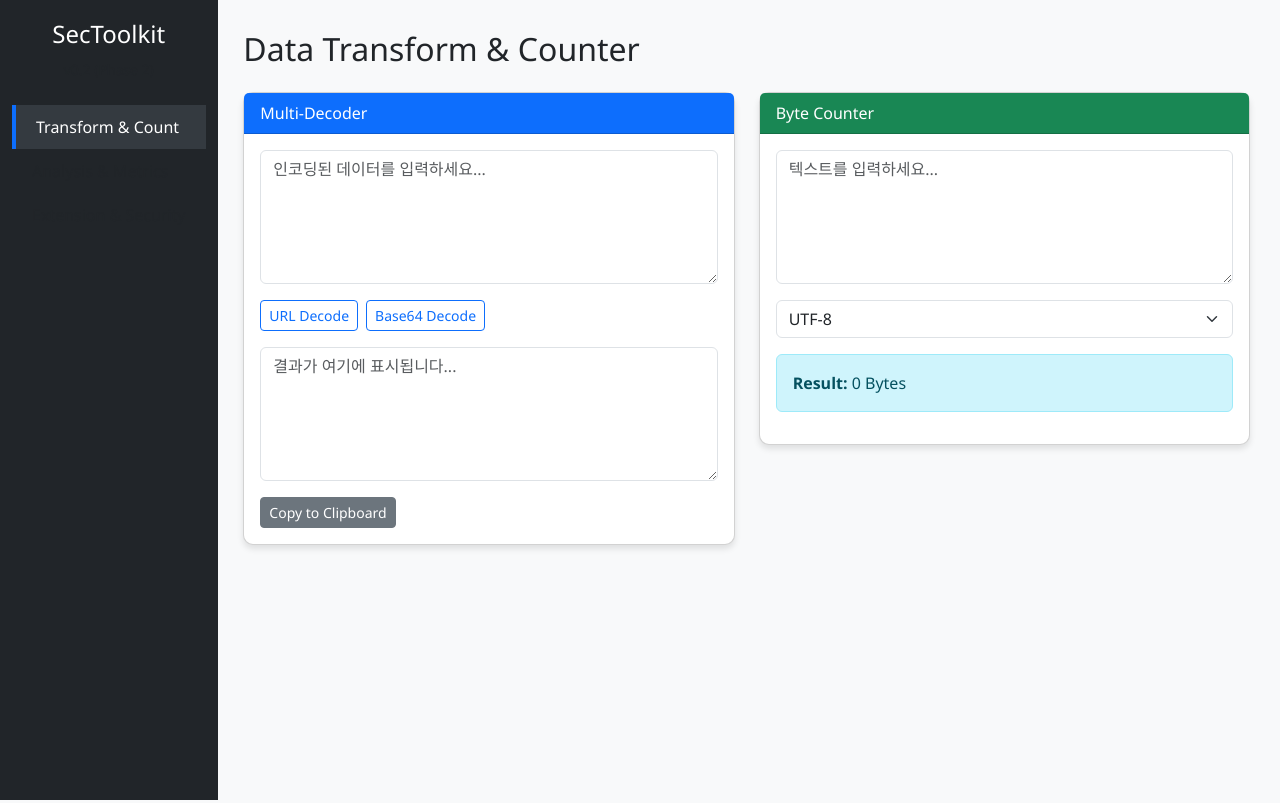
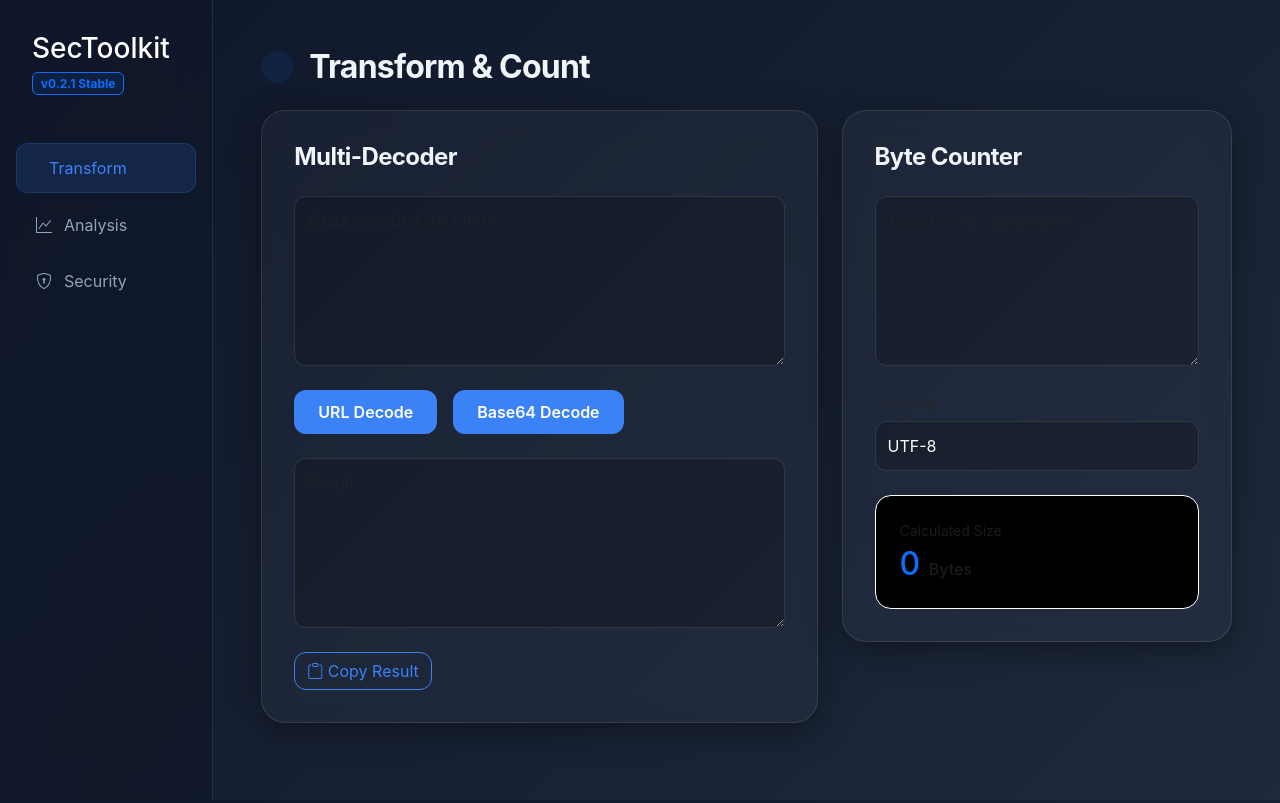
Before and after one commit to khunseop/SecToolkit, a FastAPI app: page / in a window 1280 px wide. Run offline with FastAPI, Linux system fonts and the light colour scheme; some libraries are stand-ins or nearby versions.

Commit message:
style: overhaul UI with glassmorphism and minimalist SPA design

```diff
--- a/templates/index.html
+++ b/templates/index.html
@@ -3,119 +3,255 @@
 <head>
     <meta charset="UTF-8">
     <meta name="viewport" content="width=device-width, initial-scale=1.0">
-    <title>SecToolkit - 폐쇄망 보안 분석 도구</title>
+    <title>SecToolkit | Modern Security Utility</title>
     <link href="/static/css/bootstrap.min.css" rel="stylesheet">
+    <link rel="stylesheet" href="https://cdn.jsdelivr.net/npm/bootstrap-icons@1.11.3/font/bootstrap-icons.min.css">
     <style>
-        body { font-family: 'Segoe UI', Tahoma, Geneva, Verdana, sans-serif; background-color: #f8f9fa; }
-        .sidebar { min-height: 100vh; background-color: #212529; padding-top: 20px; position: fixed; width: inherit; z-index: 100; }
-        .sidebar a { color: #adb5bd; padding: 10px 20px; display: block; text-decoration: none; transition: 0.3s; cursor: pointer; }
-        .sidebar a:hover, .sidebar a.active { color: white; background-color: #343a40; border-left: 4px solid #0d6efd; }
-        .main-content { margin-left: 16.666667%; padding: 30px; }
-        .card { border-radius: 10px; box-shadow: 0 4px 6px rgba(0,0,0,0.1); margin-bottom: 20px; }
-        .section { display: none; }
+        :root {
+            --glass-bg: rgba(255, 255, 255, 0.03);
+            --glass-border: rgba(255, 255, 255, 0.1);
+            --accent-color: #3b82f6;
+            --bg-gradient: linear-gradient(135deg, #0f172a 0%, #1e293b 100%);
+        }
+
+        body {
+            background: var(--bg-gradient);
+            background-attachment: fixed;
+            color: #f1f5f9;
+            font-family: 'Inter', -apple-system, system-ui, sans-serif;
+            min-height: 100vh;
+            margin: 0;
+            overflow-x: hidden;
+        }
+
+        /* Glassmorphism Sidebar */
+        .sidebar {
+            background: rgba(15, 23, 42, 0.8);
+            backdrop-filter: blur(20px);
+            border-right: 1px solid var(--glass-border);
+            height: 100vh;
+            position: fixed;
+            padding: 2rem 1rem;
+            z-index: 1000;
+        }
+
+        .nav-link {
+            color: #94a3b8;
+            border-radius: 12px;
+            padding: 12px 20px;
+            margin-bottom: 8px;
+            transition: all 0.3s ease;
+            display: flex;
+            align-items: center;
+            gap: 12px;
+            cursor: pointer;
+        }
+
+        .nav-link:hover {
+            background: var(--glass-bg);
+            color: #fff;
+        }
+
+        .nav-link.active {
+            background: rgba(59, 130, 246, 0.15);
+            color: var(--accent-color);
+            border: 1px solid rgba(59, 130, 246, 0.2);
+        }
+
+        /* Main Content Glass Card */
+        .main-content {
+            margin-left: 16.666667%;
+            padding: 3rem;
+            transition: opacity 0.4s ease;
+        }
+
+        .glass-card {
+            background: var(--glass-bg);
+            backdrop-filter: blur(12px);
+            border: 1px solid var(--glass-border);
+            border-radius: 24px;
+            padding: 2rem;
+            margin-bottom: 2rem;
+            box-shadow: 0 8px 32px 0 rgba(0, 0, 0, 0.37);
+        }
+
+        h2, h4 { font-weight: 700; letter-spacing: -0.025em; }
+
+        /* Input & Controls */
+        .form-control, .form-select {
+            background: rgba(0, 0, 0, 0.2);
+            border: 1px solid var(--glass-border);
+            color: #fff;
+            border-radius: 12px;
+            padding: 12px;
+        }
+
+        .form-control:focus {
+            background: rgba(0, 0, 0, 0.3);
+            border-color: var(--accent-color);
+            box-shadow: 0 0 0 4px rgba(59, 130, 246, 0.1);
+            color: #fff;
+        }
+
+        .btn-primary {
+            background: var(--accent-color);
+            border: none;
+            border-radius: 12px;
+            padding: 10px 24px;
+            font-weight: 600;
+            transition: transform 0.2s ease;
+        }
+
+        .btn-primary:hover { transform: translateY(-2px); }
+
+        .btn-outline-primary {
+            border-color: var(--accent-color);
+            color: var(--accent-color);
+            border-radius: 12px;
+        }
+
+        /* Section Animations */
+        .section { display: none; animation: fadeIn 0.5s ease; }
         .section.active { display: block; }
-        .table-responsive { max-height: 500px; overflow-y: auto; }
-        .header-value { max-width: 200px; overflow: hidden; text-overflow: ellipsis; white-space: nowrap; cursor: help; }
+
+        @keyframes fadeIn {
+            from { opacity: 0; transform: translateY(10px); }
+            to { opacity: 1; transform: translateY(0); }
+        }
+
+        /* Custom Scrollbar */
+        ::-webkit-scrollbar { width: 8px; }
+        ::-webkit-scrollbar-track { background: rgba(0,0,0,0.1); }
+        ::-webkit-scrollbar-thumb { background: var(--glass-border); border-radius: 4px; }
+
+        /* Table Style */
+        .table { color: #cbd5e1; }
+        .table thead th { border-bottom: 2px solid var(--glass-border); color: #94a3b8; }
+        .table td { border-bottom: 1px solid var(--glass-border); vertical-align: middle; }
     </style>
 </head>
 <body>
     <div class="container-fluid">
         <div class="row">
-            <!-- 사이드바 -->
+            <!-- Sidebar -->
             <nav class="col-md-2 d-none d-md-block sidebar">
-                <div class="text-center mb-4">
-                    <h4 class="text-white">SecToolkit</h4>
-                    <small class="text-muted">v0.2 (Phase 2)</small>
+                <div class="mb-5 px-3">
+                    <h3 class="text-white mb-1">SecToolkit</h3>
+                    <div class="badge bg-primary bg-opacity-10 text-primary border border-primary border-opacity-20">v0.2.1 Stable</div>
                 </div>
-                <a onclick="showSection('decoder')" id="nav-decoder" class="active">Transform & Count</a>
-                <a onclick="showSection('analyzer')" id="nav-analyzer">Analysis & Metrics</a>
-                <a onclick="showSection('security')" id="nav-security">Extension & Security</a>
+
+                <div class="nav flex-column">
+                    <a onclick="showSection('decoder')" id="nav-decoder" class="nav-link active">
+                        <i class="bi bi-transform"></i> Transform
+                    </a>
+                    <a onclick="showSection('analyzer')" id="nav-analyzer" class="nav-link">
+                        <i class="bi bi-graph-up"></i> Analysis
+                    </a>
+                    <a onclick="showSection('security')" id="nav-security" class="nav-link">
+                        <i class="bi bi-shield-lock"></i> Security
+                    </a>
+                </div>
             </nav>
 
-            <!-- 메인 컨텐츠 -->
+            <!-- Main Content -->
             <main class="col-md-10 main-content">
-                <!-- Section 1: Transform & Count -->
+
+                <!-- Section: Transform -->
                 <div id="decoder" class="section active">
-                    <h2 class="mb-4">Data Transform & Counter</h2>
-                    <div class="row">
-                        <div class="col-md-6">
-                            <div class="card">
-                                <div class="card-header bg-primary text-white">Multi-Decoder</div>
-                                <div class="card-body">
-                                    <textarea class="form-control mb-3" id="decoderInput" rows="5" placeholder="인코딩된 데이터를 입력하세요..."></textarea>
-                                    <div class="d-flex gap-2 mb-3">
-                                        <button class="btn btn-outline-primary btn-sm" onclick="decode('url')">URL Decode</button>
-                                        <button class="btn btn-outline-primary btn-sm" onclick="decode('base64')">Base64 Decode</button>
+                    <div class="d-flex align-items-center mb-4 gap-3">
+                        <div class="p-3 bg-primary bg-opacity-10 rounded-4">
+                            <i class="bi bi-transform text-primary fs-4"></i>
                         </div>
-                                    <textarea class="form-control mb-3" id="decoderOutput" rows="5" readonly placeholder="결과가 여기에 표시됩니다..."></textarea>
-                                    <button class="btn btn-secondary btn-sm" onclick="copyToClipboard('decoderOutput')">Copy to Clipboard</button>
+                        <h2 class="mb-0">Transform & Count</h2>
+                    </div>
+
+                    <div class="row g-4">
+                        <div class="col-md-7">
+                            <div class="glass-card">
+                                <h4 class="mb-4">Multi-Decoder</h4>
+                                <textarea class="form-control mb-4" id="decoderInput" rows="6" placeholder="Paste encoded data here..."></textarea>
+                                <div class="d-flex gap-3 mb-4">
+                                    <button class="btn btn-primary" onclick="decode('url')">URL Decode</button>
+                                    <button class="btn btn-primary" onclick="decode('base64')">Base64 Decode</button>
+                                </div>
+                                <textarea class="form-control mb-4" id="decoderOutput" rows="6" readonly placeholder="Result..."></textarea>
+                                <button class="btn btn-outline-primary" onclick="copyToClipboard('decoderOutput')">
+                                    <i class="bi bi-clipboard"></i> Copy Result
+                                </button>
                             </div>
                         </div>
-                        </div>
-                        <div class="col-md-6">
-                            <div class="card">
-                                <div class="card-header bg-success text-white">Byte Counter</div>
-                                <div class="card-body">
-                                    <textarea class="form-control mb-3" id="counterInput" rows="5" placeholder="텍스트를 입력하세요..."></textarea>
-                                    <select class="form-select mb-3" id="encodingSelect">
+                        <div class="col-md-5">
+                            <div class="glass-card">
+                                <h4 class="mb-4">Byte Counter</h4>
+                                <textarea class="form-control mb-4" id="counterInput" rows="6" placeholder="Type text to count bytes..."></textarea>
+                                <div class="mb-4">
+                                    <label class="form-label text-muted small">Encoding</label>
+                                    <select class="form-select" id="encodingSelect">
                                         <option value="utf-8">UTF-8</option>
                                         <option value="euc-kr">EUC-KR</option>
                                     </select>
-                                    <div class="alert alert-info"><strong>Result:</strong> <span id="byteResult">0</span> Bytes</div>
+                                </div>
+                                <div class="p-4 rounded-4 bg-black bg-opacity-20 border border-white border-opacity-5">
+                                    <div class="text-muted small mb-1">Calculated Size</div>
+                                    <div class="h2 mb-0"><span id="byteResult" class="text-primary">0</span> <small class="fs-6 text-muted">Bytes</small></div>
                                 </div>
                             </div>
                         </div>
                     </div>
                 </div>
 
-                <!-- Section 2: Analysis & Metrics -->
+                <!-- Section: Analysis -->
                 <div id="analyzer" class="section">
-                    <h2 class="mb-4">Analysis & Metrics</h2>
-                    <div class="row">
+                    <div class="d-flex align-items-center mb-4 gap-3">
+                        <div class="p-3 bg-warning bg-opacity-10 rounded-4">
+                            <i class="bi bi-graph-up text-warning fs-4"></i>
+                        </div>
+                        <h2 class="mb-0">Analysis & Metrics</h2>
+                    </div>
+
+                    <div class="row g-4">
                         <div class="col-md-4">
-                            <div class="card">
-                                <div class="card-header bg-warning text-dark">Network Unit Converter</div>
-                                <div class="card-body">
-                                    <div class="input-group mb-3">
-                                        <input type="number" class="form-control" id="mbpsInput" placeholder="Mbps" oninput="convert('mbps')">
-                                        <span class="input-group-text">Mbps</span>
+                            <div class="glass-card h-100">
+                                <h4 class="mb-4">Network Converter</h4>
+                                <div class="mb-4">
+                                    <label class="form-label text-muted small">Mbps</label>
+                                    <input type="number" class="form-control" id="mbpsInput" oninput="convert('mbps')">
                                 </div>
-                                    <div class="text-center mb-3">⇅</div>
-                                    <div class="input-group mb-3">
-                                        <input type="number" class="form-control" id="mbsInput" placeholder="MB/s" oninput="convert('mbs')">
-                                        <span class="input-group-text">MB/s</span>
-                                    </div>
+                                <div class="text-center mb-4 text-muted"><i class="bi bi-arrow-down-up"></i></div>
+                                <div class="mb-2">
+                                    <label class="form-label text-muted small">MB/s</label>
+                                    <input type="number" class="form-control" id="mbsInput" oninput="convert('mbs')">
                                 </div>
                             </div>
                         </div>
                         <div class="col-md-8">
-                            <div class="card">
-                                <div class="card-header bg-info text-white">JSON Beautifier</div>
-                                <div class="card-body">
-                                    <textarea class="form-control mb-3" id="jsonInput" rows="5" placeholder="정렬할 JSON 데이터를 입력하세요..."></textarea>
-                                    <button class="btn btn-primary btn-sm mb-3" onclick="beautifyJson()">Beautify</button>
-                                    <textarea class="form-control mb-3" id="jsonOutput" rows="5" readonly placeholder="결과 JSON..."></textarea>
-                                    <button class="btn btn-secondary btn-sm" onclick="copyToClipboard('jsonOutput')">Copy to Clipboard</button>
+                            <div class="glass-card h-100">
+                                <h4 class="mb-4">JSON Beautifier</h4>
+                                <textarea class="form-control mb-4" id="jsonInput" rows="6" placeholder="Paste messy JSON..."></textarea>
+                                <div class="d-flex gap-3 mb-4">
+                                    <button class="btn btn-primary" onclick="beautifyJson()">Beautify JSON</button>
+                                    <button class="btn btn-outline-primary" onclick="copyToClipboard('jsonOutput')">Copy</button>
                                 </div>
+                                <textarea class="form-control" id="jsonOutput" rows="8" readonly placeholder="Output..."></textarea>
                             </div>
                         </div>
                         <div class="col-md-12">
-                            <div class="card">
-                                <div class="card-header bg-dark text-white">HAR Header Extractor</div>
-                                <div class="card-body">
-                                    <div class="mb-3">
-                                        <input class="form-control" type="file" id="harFile" accept=".har">
+                            <div class="glass-card">
+                                <div class="d-flex justify-content-between align-items-center mb-4">
+                                    <h4 class="mb-0">HAR Header Extractor</h4>
+                                    <div class="d-flex gap-3">
+                                        <input class="form-control form-control-sm" type="file" id="harFile" accept=".har">
+                                        <button class="btn btn-primary btn-sm px-4" onclick="uploadHar()">Extract</button>
                                     </div>
-                                    <button class="btn btn-primary btn-sm mb-3" onclick="uploadHar()">Extract Headers</button>
-                                    <div class="table-responsive">
-                                        <table class="table table-hover table-sm" id="harTable" style="display:none;">
-                                            <thead class="table-light">
+                                </div>
+                                <div class="table-responsive rounded-4 overflow-hidden" id="harTableContainer" style="display:none;">
+                                    <table class="table table-hover mb-0">
+                                        <thead>
                                             <tr>
-                                                    <th>Method</th>
+                                                <th width="100">Method</th>
                                                 <th>URL</th>
-                                                    <th>Auth</th>
+                                                <th>Authorization</th>
                                                 <th>Cookie</th>
-                                                    <th>XFF</th>
                                             </tr>
                                         </thead>
                                         <tbody id="harResults"></tbody>
@@ -125,13 +261,22 @@
                         </div>
                     </div>
                 </div>
+
+                <!-- Section: Security -->
+                <div id="security" class="section">
+                    <div class="d-flex align-items-center mb-4 gap-3">
+                        <div class="p-3 bg-info bg-opacity-10 rounded-4">
+                            <i class="bi bi-shield-lock text-info fs-4"></i>
+                        </div>
+                        <h2 class="mb-0">Security Tools</h2>
+                    </div>
+                    <div class="glass-card text-center py-5">
+                        <i class="bi bi-gear-wide-connected fs-1 text-muted mb-3 d-block"></i>
+                        <h4 class="text-muted">Phase 3 Features Incoming</h4>
+                        <p class="text-muted mb-0">JWT Decoder, IP Access Control, and Security Payloads are under development.</p>
+                    </div>
                 </div>
 
-                <!-- Section 3: Security (Placeholder) -->
-                <div id="security" class="section">
-                    <h2 class="mb-4">Extension & Security</h2>
-                    <div class="alert alert-secondary">준비 중인 기능입니다. (Phase 3)</div>
-                </div>
             </main>
         </div>
     </div>
@@ -141,7 +286,7 @@
         function showSection(sectionId) {
             document.querySelectorAll('.section').forEach(s => s.classList.remove('active'));
             document.getElementById(sectionId).classList.add('active');
-            document.querySelectorAll('.sidebar a').forEach(a => a.classList.remove('active'));
+            document.querySelectorAll('.nav-link').forEach(a => a.classList.remove('active'));
             document.getElementById('nav-' + sectionId).classList.add('active');
         }
 
@@ -208,14 +353,13 @@
             resultsBody.innerHTML = '';
 
             if(data.results) {
-                document.getElementById('harTable').style.display = 'table';
+                document.getElementById('harTableContainer').style.display = 'block';
                 data.results.forEach(item => {
                     const row = `<tr>
-                        <td><span class="badge bg-secondary">${item.method}</span></td>
-                        <td class="header-value" title="${item.url}">${item.url}</td>
-                        <td class="header-value" title="${item.headers.Authorization}">${item.headers.Authorization}</td>
-                        <td class="header-value" title="${item.headers.Cookie}">${item.headers.Cookie}</td>
-                        <td class="header-value" title="${item.headers['X-Forwarded-For']}">${item.headers['X-Forwarded-For']}</td>
+                        <td><span class="badge bg-primary bg-opacity-10 text-primary border border-primary border-opacity-20">${item.method}</span></td>
+                        <td class="small text-truncate" style="max-width: 300px;" title="${item.url}">${item.url}</td>
+                        <td class="small text-truncate" style="max-width: 150px;" title="${item.headers.Authorization}">${item.headers.Authorization}</td>
+                        <td class="small text-truncate" style="max-width: 150px;" title="${item.headers.Cookie}">${item.headers.Cookie}</td>
                     </tr>`;
                     resultsBody.innerHTML += row;
                 });
@@ -226,7 +370,7 @@
             const copyText = document.getElementById(id);
             copyText.select();
             navigator.clipboard.writeText(copyText.value);
-            alert("복사되었습니다.");
+            // Simple toast or feedback can be added here
         }
     </script>
 </body>
```
Lines whose indentation alone changed are shown as unchanged.
